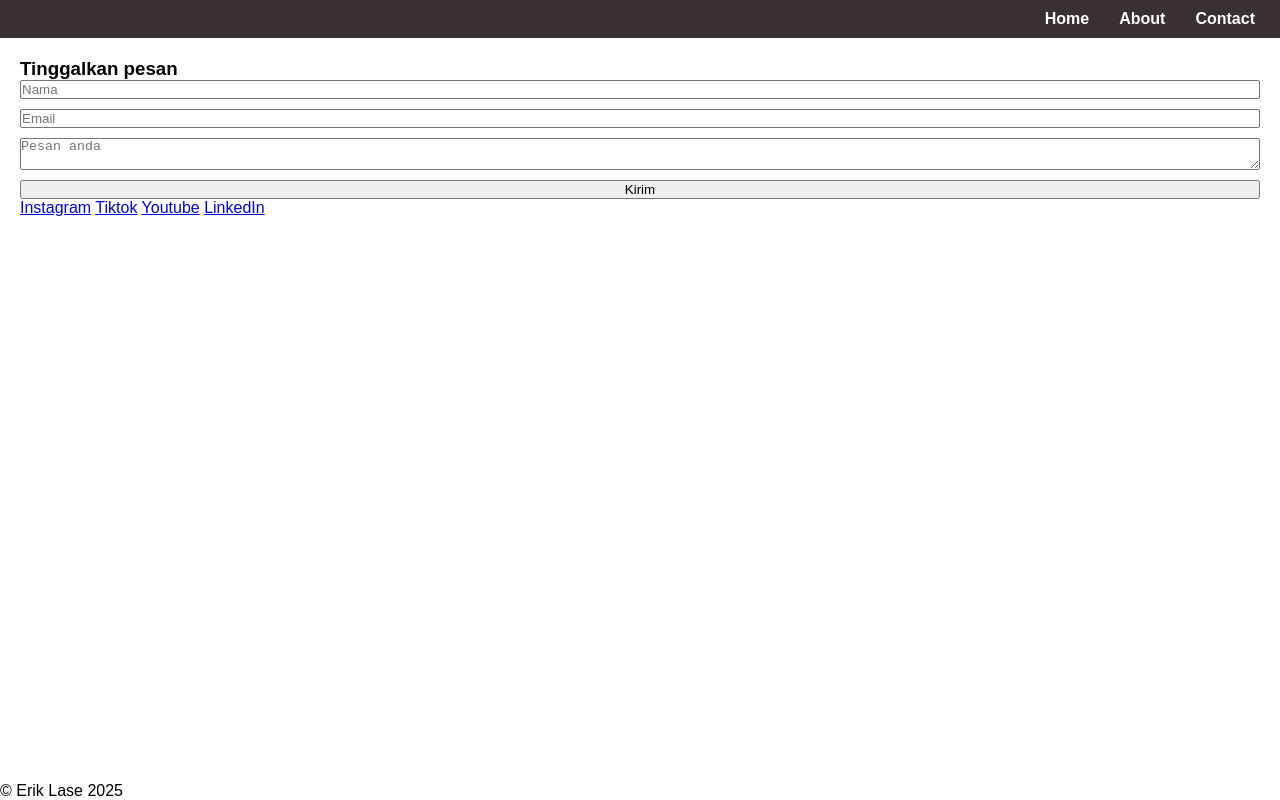
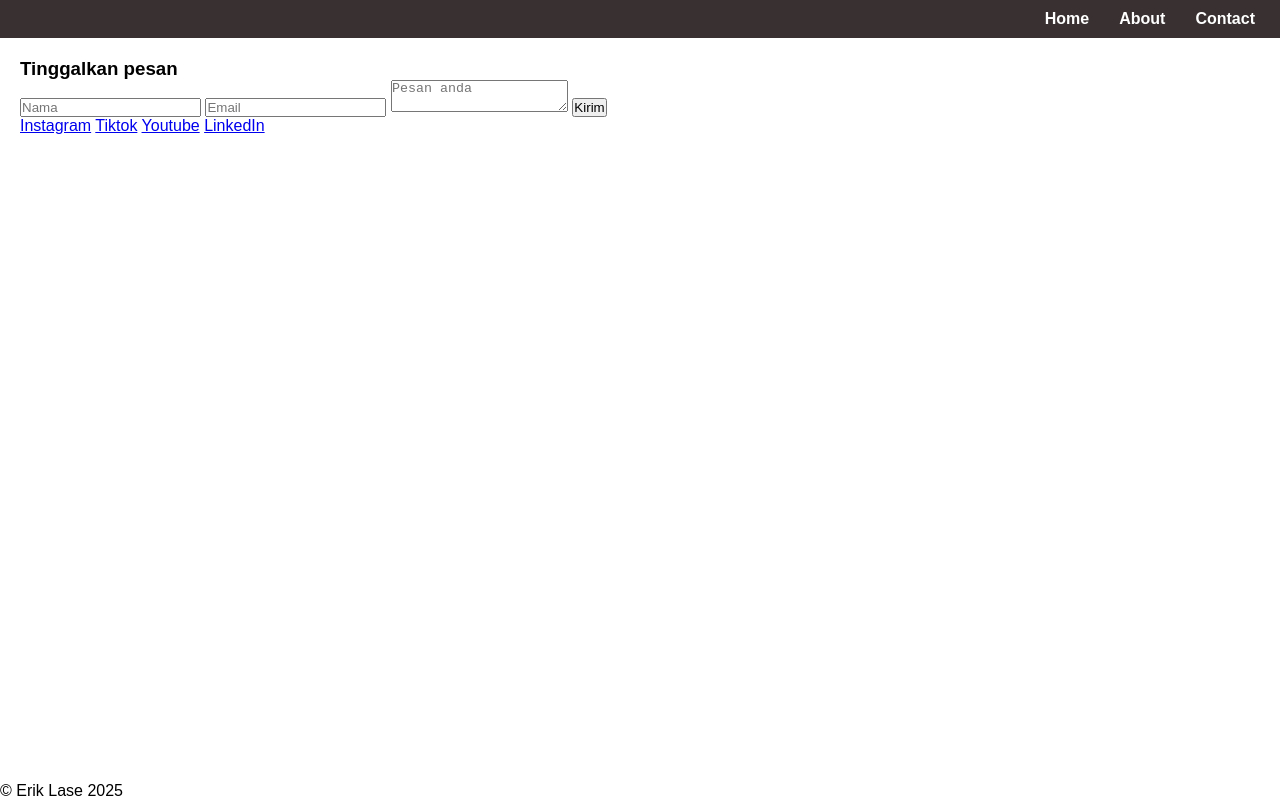
Before and after one commit to ErikLase7/Erik_Ekskul_Coding_SMP_Kampus, a plain HTML site: page contact.html in a window 1280 px wide. Drawn offline with Linux system fonts and the light colour scheme.

Commit message:
Update style.css

```diff
--- a/style.css
+++ b/style.css
@@ -40,7 +40,7 @@ nav ul li a.active {
     color: aqua;
 }
 
-.contact form{
+contact form{
     display: flex;
     flex-direction: column;
     gap: 10px;
```
